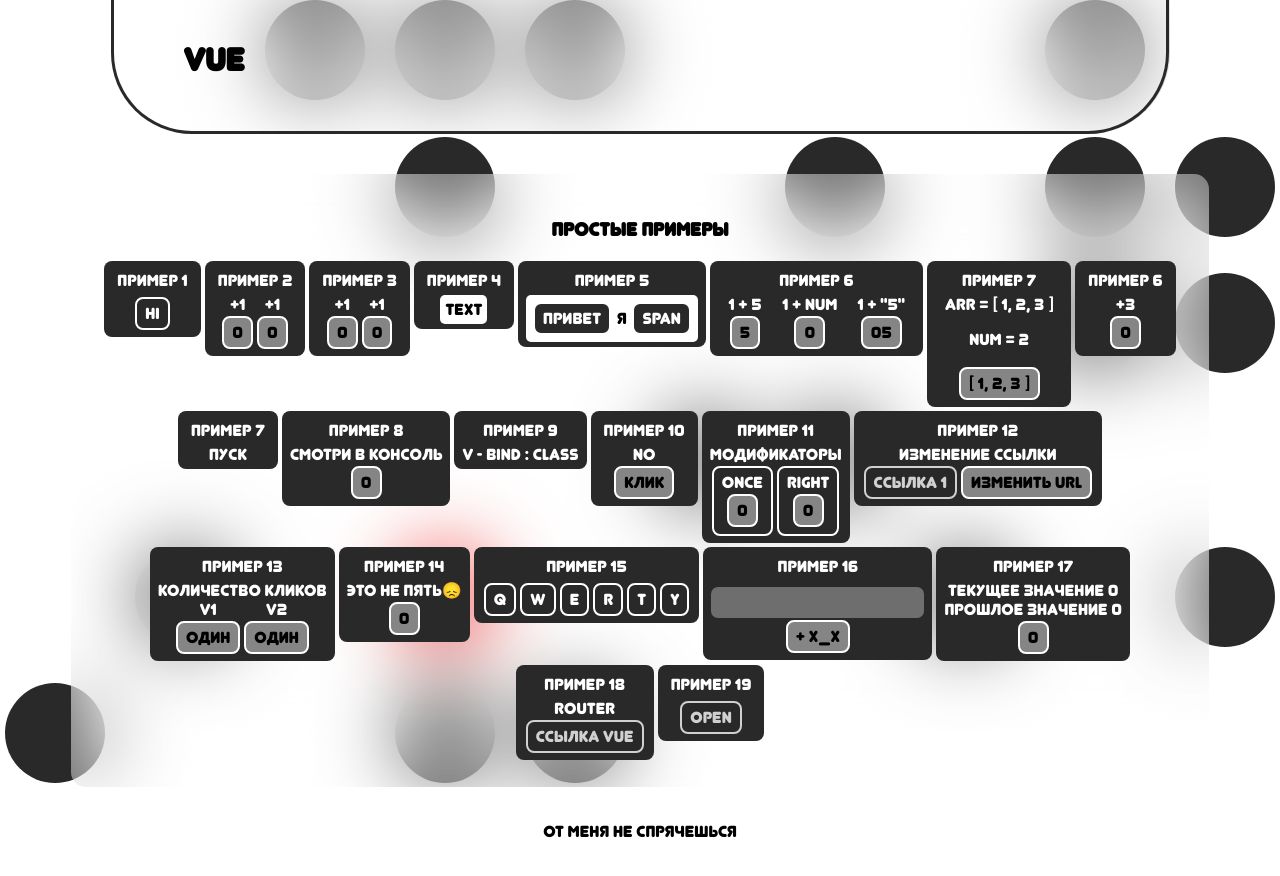
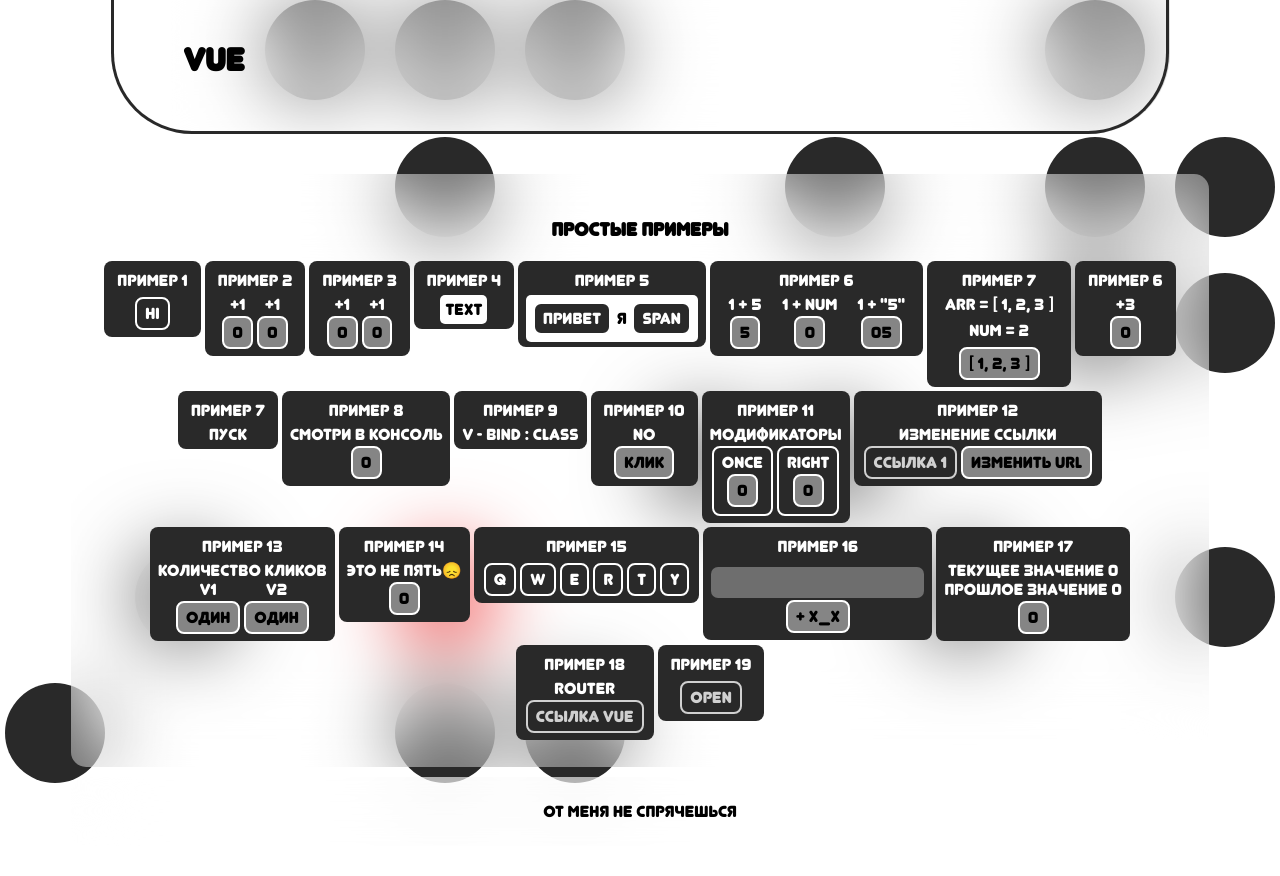
Before and after one commit to andreyka101/lesson-4j, a Vue app: page / in a window 1280 px wide. Built offline with nearby package versions, Linux system fonts and the light colour scheme.

Commit message:
dvdvdvdv

```diff
--- a/src/components/simpleExample/Example6Vi1.vue
+++ b/src/components/simpleExample/Example6Vi1.vue
@@ -1,12 +1,13 @@
 <script setup lang="ts">
 import { ref } from 'vue'
 
-// с помощью defineProps этот компонент принимает переменную
+//LINK -  с помощью defineProps этот компонент принимает переменную
 defineProps(['amount'])
 let num = ref(0)
 </script>
 <template>
     <button @click="num ++">
+        <!-- LINK - переменные defineProps всегда реактивные -->
         {{ num + amount }}
     </button>
 </template>
--- a/src/components/simpleExample/Example7Vi1.vue
+++ b/src/components/simpleExample/Example7Vi1.vue
@@ -3,6 +3,7 @@ import { ref } from 'vue'
 
 //LINK - с помощью defineProps этот компонент обязательно принимает массив и число
 // const { arr , num } = defineProps(['arr' , 'num'])
+
 
 //LINK - тоже самое ,но в defineProps прописаны типы
 const { arr, num = 2 } = defineProps<{
@@ -12,6 +13,7 @@ const { arr, num = 2 } = defineProps<{
     num?: number
 }>()
 
+
 //LINK - тоже самое ,но defineProps сохраняем в переменную prop, все переменные вызываются через точку
 // const prop = defineProps(['arr' , 'num'])
 // console.log(prop.num)
@@ -19,7 +21,8 @@ const { arr, num = 2 } = defineProps<{
 
 
 
-//NOTE - создаём локальный пустой массив
+
+//NOTE - создаём локальный реактивный пустой массив
 let arr_loc = ref([] as Array<number>)
 // каждый элемент массива arr копируем в массив arr_loc
 arr_loc.value = arr.slice()
@@ -35,7 +38,7 @@ function arr_click() {
 <template>
     <div style="display: flex;flex-direction: column;align-items: center; margin: 0 10px;">
         arr = {{ arr }}
-        <p>
+        <p class="indent">
             num = {{ num }}
         </p>
         <!-- NOTE - функция вызывается при клике на кнопку -->
@@ -44,3 +47,9 @@ function arr_click() {
         </button>
     </div>
 </template>
+<style scoped lang="scss">
+    .indent{
+        margin-top: 7px;
+        margin-bottom: 5px;
+    }
+</style>
```
Also changed, not shown: src/components/simpleExample/Example4,5Vi1.vue (+4 -3 lines), src/views/MainApp.vue (+30 -21 lines).
